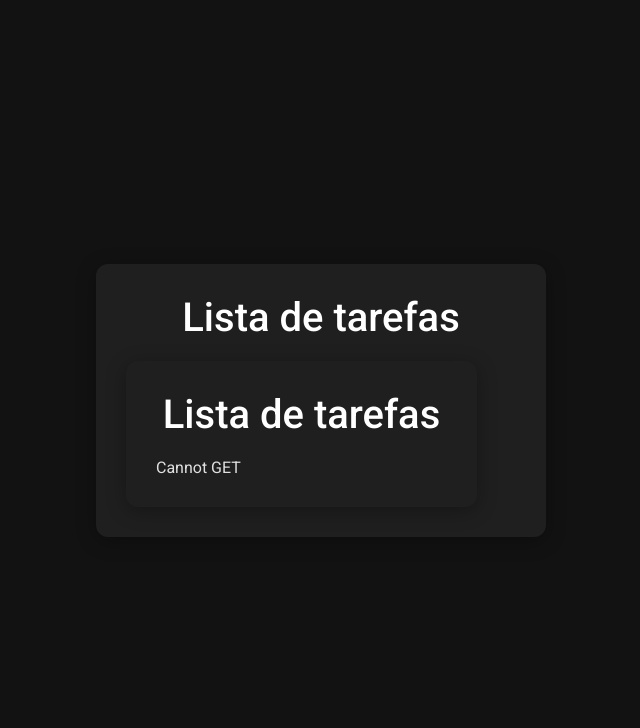
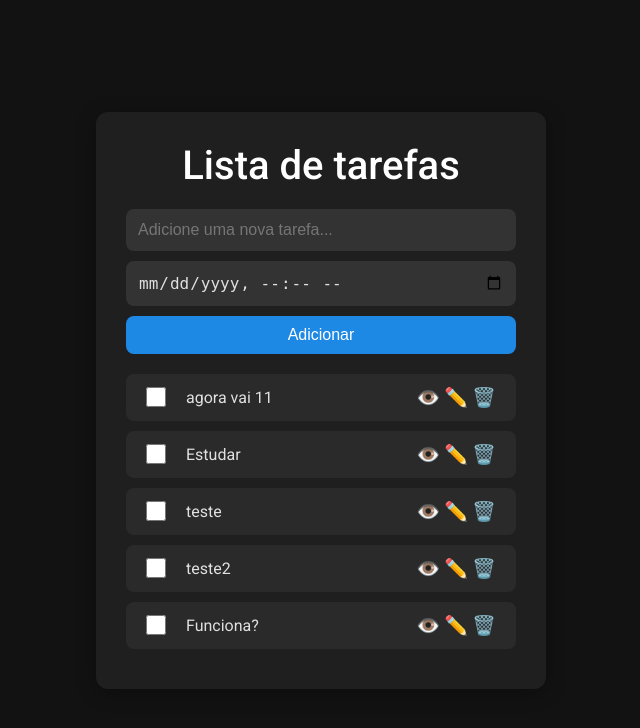
Before and after one commit to Sherlock428/lista-de-tarefa-2, a Flask app: template templates/index.html in a window 1280 px wide. Shown: the top 728 px of the page, without its empty margins (319-959 px from the left). Run offline with Flask 3, Linux system fonts and the light colour scheme; the template is opened without the code that fills it, so the values that code supplies are empty.

Commit message:
corrigindo formulario de edição

```diff
--- a/routes/tarefas.py
+++ b/routes/tarefas.py
@@ -1,4 +1,4 @@
-from flask import Blueprint, render_template, request, redirect, url_for
+from flask import Blueprint, render_template, request, redirect, url_for, jsonify
 from DataBase.database import Tarefa
 
 tarefa_route = Blueprint('tarefa', __name__)
@@ -10,6 +10,10 @@
 
     return render_template('listar_tarefas.html', tarefas=tarefas)
 
+@tarefa_route.route('/new')
+def formulario_tarefa():
+
+    return render_template('form_tarefa.html')
 @tarefa_route.route('/', methods=['POST'])
 def inserir_tarefa():
     """Pegar os dados da tarefa no formulario para o back-end"""
@@ -46,18 +50,20 @@
     """Editar tarefa"""
     tarefa = Tarefa.get_by_id(tarefa_id)
 
-    return tarefa
+    return render_template('form_tarefa.html', tarefa=tarefa)
 
-@tarefa_route.route('<int:tarefa_id>/update', methods=['POST'])
+@tarefa_route.route('<int:tarefa_id>/update', methods=['PUT'])
 def atualizar_tarefa(tarefa_id):
     """Faça as Atualizações de tarefa"""
     tarefa_editar = Tarefa.get_by_id(tarefa_id)
 
     tarefa = request.json
 
-    tarefa_editar.Nome = tarefa.nome
-    tarefa_editar.Prazo = tarefa.data
+    tarefa_editar.Nome = tarefa['nome']
+    tarefa_editar.Prazo = tarefa['data']
     tarefa_editar.save()
+
+    return render_template('item_tarefa.html', tarefa=tarefa_editar)
 
 @tarefa_route.route('<int:tarefa_id>/delete', methods=['DELETE'])
 def deletar_tarefa(tarefa_id):
--- /dev/null
+++ b/templates/form_tarefa.html
@@ -0,0 +1,19 @@
+<form class="c-form"
+                {% if not tarefa %}
+                    action="{{url_for('tarefa.inserir_tarefa')}}"
+                    method="post"
+                    c-append="#lista"
+                    c-reset="true"
+                {% else %}
+                    action="{{url_for('tarefa.atualizar_tarefa', tarefa_id=tarefa.id)}}"
+                    method="PUT"
+                    c-swap="#tarefa-{{tarefa.id}}"
+                    c-reload-container="#form-tarefa"
+                {% endif %}
+                c-type="html">
+
+
+                <input type="text" name=nome id="nova-task" placeholder="Adicione uma nova tarefa..." value="{{ tarefa.Nome if tarefa else ''}}">
+                <input type="datetime-local" name=data id="data-task" placeholder="data" value="{{ tarefa.Prazo if tarefa else ''}}">
+                <button id="add-task-btn">{{'Salvar' if tarefa else 'Adicionar'}}</button>
+            </form>
--- a/templates/index.html
+++ b/templates/index.html
@@ -10,17 +10,9 @@
 <body>
     <div class="container">
         <h1 class="title">Lista de tarefas</h1>
-        <div class="tarefa-container" c-container="{{url_for('tarefa.editar_tarefa')}}">
-            <form class="c-form"
-                {% if not tarefa %}
-                    action="{{url_for('tarefa.inserir_tarefa')}}" method="post" c-type="html" c-append="#lista" c-reset="true" >
-                {% else %}
-                    action="{{url_for('tarefa.atualizar_tarefa')}}" method="PUT" c-type="html" c-reload-container=".tarefa-container" c-swap="#form-tarefa"
-                {% endif %}
-                <input type="text" name=nome id="nova-task" placeholder="Adicione uma nova tarefa..." value="light" autofocus>
-                <input type="datetime-local" name=data id="data-task" placeholder="data">
-                <button id="add-task-btn">Adicionar</button>
-            </form>
+        <div class="tarefa-container">
+            <div id="form-tarefa" c-container="{{url_for('tarefa.formulario_tarefa')}}">
+            </div>
             <ul id="lista">
                 <!-- As tarefas serão adicionadas aqui -->
                 <div c-container="{{url_for('tarefa.listar_tarefas')}}" id="form-t"></div>
--- a/templates/item_tarefa.html
+++ b/templates/item_tarefa.html
@@ -1,9 +1,9 @@
-<li id="form-tarefa">
+<li id="tarefa-{{tarefa.id}}">
     <input type="checkbox" name="tarefa" id="checkbox">
     <span>{{ tarefa.Nome }}</span>
     <div class="Action-buttons">
         <label class="view-btn" for="modal-toggle" c-get="{{url_for('tarefa.detalhe_tarefa', tarefa_id=tarefa.id)}}" c-target="#modal-content">👁️</label>
-        <button class="edit-btn" c-get="{{url_for('tarefa.editar_tarefa', tarefa_id=tarefa.id)}}" c-target=".tarefa-container" >✏️</button>
+        <button class="edit-btn" c-get="{{ url_for('tarefa.editar_tarefa', tarefa_id=tarefa.id) }}" c-target="#form-tarefa">✏️</button>
         <button class="remove-btn" c-delete="{{url_for('tarefa.deletar_tarefa', tarefa_id=tarefa.id)}}" c-remove-closest="li">🗑️</button>
     </div>
 </li>
```
Also changed, not shown: Lista_tarefas.db.
